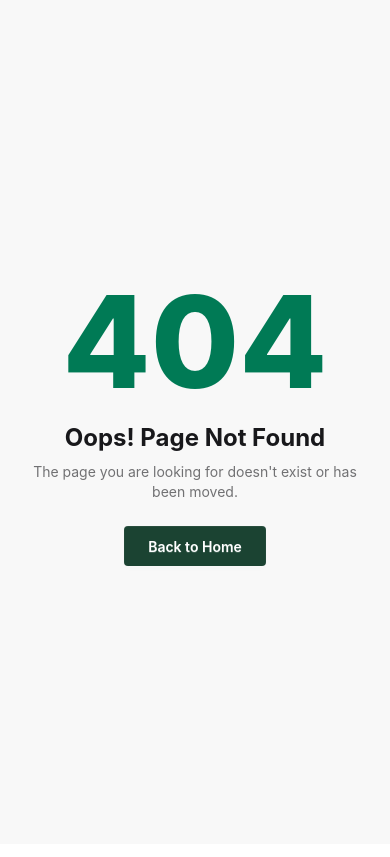
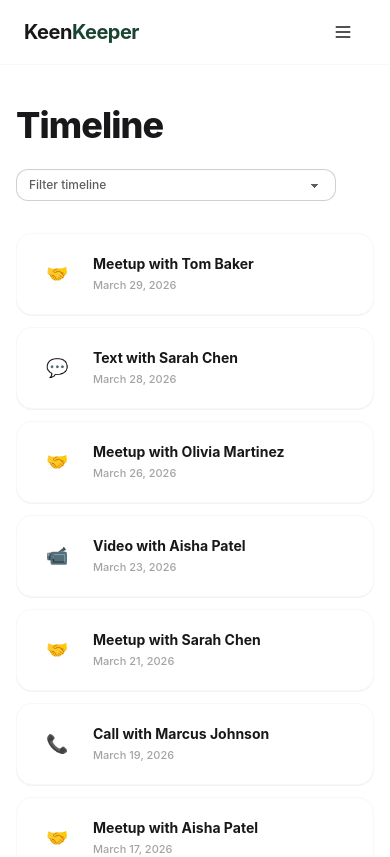
Before and after one commit to rawnakwow/keenKeeper_online_friendShip, a React (Vite) app: page /timeline in a window 390 px wide. Before the commit this address had no page. Shown: the top 857 px of the page. Built offline with nearby package versions, Linux system fonts and the light colour scheme.

Commit message:
build responsive interaction Timeline history dashboard view with drop-down filtering

```diff
--- a/src/components/shared/navber/Navber.jsx
+++ b/src/components/shared/navber/Navber.jsx
@@ -1,48 +1,73 @@
 import "../../../index.css";
 
+import { Link, useLocation } from "react-router-dom";
+
 const Navber = () => {
+    const location = useLocation();
+    const currentPath = location.pathname;
+
     return (
         <div className="navbar bg-base-100 px-6 sm:px-12 py-4 border-b border-base-200">
 
+            {/* ১. লোগো এরিয়া (বাম পাশ) */}
             <div className="navbar-start">
-                <a href="/" className="text-xl font-bold tracking-tight text-base-content hover:opacity-80 transition-opacity">
+                <Link to="/" className="text-xl font-bold tracking-tight text-base-content hover:opacity-80 transition-opacity">
                    Keen<span className="text-[#1b4332]">Keeper</span>
-                </a>
+                </Link>
             </div>
 
-
-
-
-
-
+            {/* ২. ডেক্সটপ নেভিগেশন মেনু (ডান পাশে ছড়ানো) */}
             <div className="navbar-end hidden md:flex">
                 <div className="flex gap-4 items-center">
 
-                    <a href="#" className="btn btn-sm gap-2 bg-[#1b4332] text-white hover:bg-[#143225] border-none rounded-lg px-4 normal-case font-medium shadow-xs">
+                    {/* Home ট্যাব */}
+                    <Link
+                        to="/"
+                        className={`btn btn-sm gap-2 rounded-lg px-4 normal-case font-medium transition-all ${
+                            currentPath === "/"
+                            ? "bg-[#1b4332] text-white hover:bg-[#143225] border-none shadow-xs"
+                            : "btn-ghost text-base-content/60 hover:text-base-content hover:bg-base-200"
+                        }`}
+                    >
                         <svg xmlns="http://w3.org" fill="none" viewBox="0 0 24 24" strokeWidth={2} stroke="currentColor" className="w-4 h-4">
                             <path strokeLinecap="round" strokeLinejoin="round" d="m2.25 12 8.954-8.955c.44-.439 1.152-.439 1.591 0L21.75 12M4.5 9.75v10.125c0 .621.504 1.125 1.125 1.125H9.75v-4.875c0-.621.504-1.125 1.125-1.125h2.25c.621 0 1.125.504 1.125 1.125V21h4.125c.621 0 1.125-.504 1.125-1.125V9.75M8.25 21h8.25" />
                         </svg>
                         Home
-                    </a>
+                    </Link>
 
-
-                    <a href="#" className="btn btn-sm btn-ghost gap-2 text-base-content/60 hover:text-base-content hover:bg-base-200 rounded-lg px-2 normal-case font-medium transition-colors">
-                        <svg xmlns="http://w3.org" fill="none" viewBox="0 0 24 24" strokeWidth={2} stroke="currentColor" className="w-4 h-4 text-base-content/40">
+                    {/* Timeline ট্যাব */}
+                    <Link
+                        to="/timeline"
+                        className={`btn btn-sm gap-2 rounded-lg px-4 normal-case font-medium transition-all ${
+                            currentPath === "/timeline"
+                            ? "bg-[#1b4332] text-white hover:bg-[#143225] border-none shadow-xs"
+                            : "btn-ghost text-base-content/60 hover:text-base-content hover:bg-base-200"
+                        }`}
+                    >
+                        <svg xmlns="http://w3.org" fill="none" viewBox="0 0 24 24" strokeWidth={2} stroke="currentColor" className="w-4 h-4">
                             <path strokeLinecap="round" strokeLinejoin="round" d="M12 6v6h4.5m4.5 0a9 9 0 1 1-18 0 9 9 0 0 1 18 0Z" />
                         </svg>
                         Timeline
-                    </a>
+                    </Link>
 
-
-                    <a href="#" className="btn btn-sm btn-ghost gap-2 text-base-content/60 hover:text-base-content hover:bg-base-200 rounded-lg px-2 normal-case font-medium transition-colors">
-                        <svg xmlns="http://w3.org" fill="none" viewBox="0 0 24 24" strokeWidth={2} stroke="currentColor" className="w-4 h-4 text-base-content/40">
+                    {/* Stats ট্যাব */}
+                    <Link
+                        to="/stats"
+                        className={`btn btn-sm gap-2 rounded-lg px-4 normal-case font-medium transition-all ${
+                            currentPath === "/stats"
+                            ? "bg-[#1b4332] text-white hover:bg-[#143225] border-none shadow-xs"
+                            : "btn-ghost text-base-content/60 hover:text-base-content hover:bg-base-200"
+                        }`}
+                    >
+                        <svg xmlns="http://w3.org" fill="none" viewBox="0 0 24 24" strokeWidth={2} stroke="currentColor" className="w-4 h-4">
                             <path strokeLinecap="round" strokeLinejoin="round" d="M3 13.125C3 12.504 3.504 12 4.125 12h2.25c.621 0 1.125.504 1.125 1.125v5.25c0 .621-.504 1.125-1.125 1.125h-2.25A1.125 1.125 0 0 1 3 18.375v-5.25ZM9.75 8.625c0-.621.504-1.125 1.125-1.125h2.25c.621 0 1.125.504 1.125 1.125v9.75c0 .621-.504 1.125-1.125 1.125h-2.25a1.125 1.125 0 0 1-1.125-1.125v-9.75ZM16.5 4.125c0-.621.504-1.125 1.125-1.125h2.25C20.496 3 21 3.504 21 4.125v14.25c0 .621-.504 1.125-1.125 1.125h-2.25a1.125 1.125 0 0 1-1.125-1.125V4.125Z" />
                         </svg>
                         Stats
-                    </a>
+                    </Link>
                 </div>
             </div>
 
+            {/* ৩. মোবাইল ড্রপডাউন মেনু */}
             <div className="navbar-end md:hidden">
                 <div className="dropdown dropdown-end">
                     <div tabIndex={0} role="button" className="btn btn-ghost btn-sm">
@@ -51,9 +76,9 @@ const Navber = () => {
                         </svg>
                     </div>
                     <ul tabIndex={0} className="menu menu-sm dropdown-content bg-base-100 rounded-xl z-50 mt-3 w-40 p-2 shadow-lg border border-base-200">
-                        <li><a className="bg-[#1b4332] text-white font-medium">Home</a></li>
-                        <li><a>Timeline</a></li>
-                        <li><a>Stats</a></li>
+                        <li><Link to="/" className={currentPath === "/" ? "bg-[#1b4332] text-white" : ""}>Home</Link></li>
+                        <li><Link to="/timeline" className={currentPath === "/timeline" ? "bg-[#1b4332] text-white" : ""}>Timeline</Link></li>
+                        <li><Link to="/stats" className={currentPath === "/stats" ? "bg-[#1b4332] text-white" : ""}>Stats</Link></li>
                     </ul>
                 </div>
             </div>
--- /dev/null
+++ b/src/pages/timeline/Timeline.jsx
@@ -0,0 +1,78 @@
+import { useState } from "react";
+
+const Timeline = () => {
+    const timelineData = [
+        { id: 1, type: "Meetup", icon: "🤝", title: "Meetup with Tom Baker", date: "March 29, 2026" },
+        { id: 2, type: "Text", icon: "💬", title: "Text with Sarah Chen", date: "March 28, 2026" },
+        { id: 3, type: "Meetup", icon: "🤝", title: "Meetup with Olivia Martinez", date: "March 26, 2026" },
+        { id: 4, type: "Video", icon: "📹", title: "Video with Aisha Patel", date: "March 23, 2026" },
+        { id: 5, type: "Meetup", icon: "🤝", title: "Meetup with Sarah Chen", date: "March 21, 2026" },
+        { id: 6, type: "Call", icon: "📞", title: "Call with Marcus Johnson", date: "March 19, 2026" },
+        { id: 7, type: "Meetup", icon: "🤝", title: "Meetup with Aisha Patel", date: "March 17, 2026" },
+        { id: 8, type: "Text", icon: "💬", title: "Text with Olivia Martinez", date: "March 13, 2026" },
+        { id: 9, type: "Call", icon: "📞", title: "Call with Lisa Nakamura", date: "March 11, 2026" },
+        { id: 10, type: "Call", icon: "📞", title: "Call with Sarah Chen", date: "March 11, 2026" },
+        { id: 11, type: "Video", icon: "📹", title: "Video with Marcus Johnson", date: "March 6, 2026" },
+        { id: 12, type: "Video", icon: "📹", title: "Video with Ryan O'Brien", date: "February 24, 2026" }
+    ];
+
+    const [filter, setFilter] = useState("All");
+
+
+    const filteredTimeline = filter === "All"
+        ? timelineData
+        : timelineData.filter(item => item.type === filter);
+
+    return (
+        <div className="container mx-auto px-4 py-10 max-w-4xl font-sans min-h-[60vh]">
+
+
+            <h1 className="text-4xl font-extrabold text-base-content tracking-tight mb-6">
+                Timeline
+            </h1>
+
+
+            <div className="mb-8">
+                <select
+                    value={filter}
+                    onChange={(e) => setFilter(e.target.value)}
+                    className="select select-sm select-bordered w-full max-w-xs rounded-xl bg-base-100 text-xs font-medium text-base-content/70 focus:outline-none focus:border-[#1b4332]"
+                >
+                    <option value="All">Filter timeline</option>
+                    <option value="Meetup">Meetups Only</option>
+                    <option value="Text">Texts Only</option>
+                    <option value="Call">Calls Only</option>
+                    <option value="Video">Videos Only</option>
+                </select>
+            </div>
+
+
+            <div className="space-y-3">
+                {filteredTimeline.map((item) => (
+                    <div
+                        key={item.id}
+                        className="bg-base-100 border border-base-200 hover:border-base-300 rounded-2xl p-5 shadow-2xs flex items-center gap-4 transition-all duration-200"
+                    >
+
+                        <div className="w-10 h-10 rounded-xl bg-base-50 border border-base-100 flex items-center justify-center text-lg shadow-3xs">
+                            {item.icon}
+                        </div>
+
+
+                        <div className="flex flex-col">
+                            <h3 className="text-sm font-bold text-base-content leading-tight">
+                                {item.title}
+                            </h3>
+                            <span className="text-[11px] text-base-content/40 mt-1 font-medium">
+                                {item.date}
+                            </span>
+                        </div>
+                    </div>
+                ))}
+            </div>
+
+        </div>
+    );
+};
+
+export default Timeline;
```
Also changed, not shown: src/routes/Routes.jsx (+6 -1 lines).
